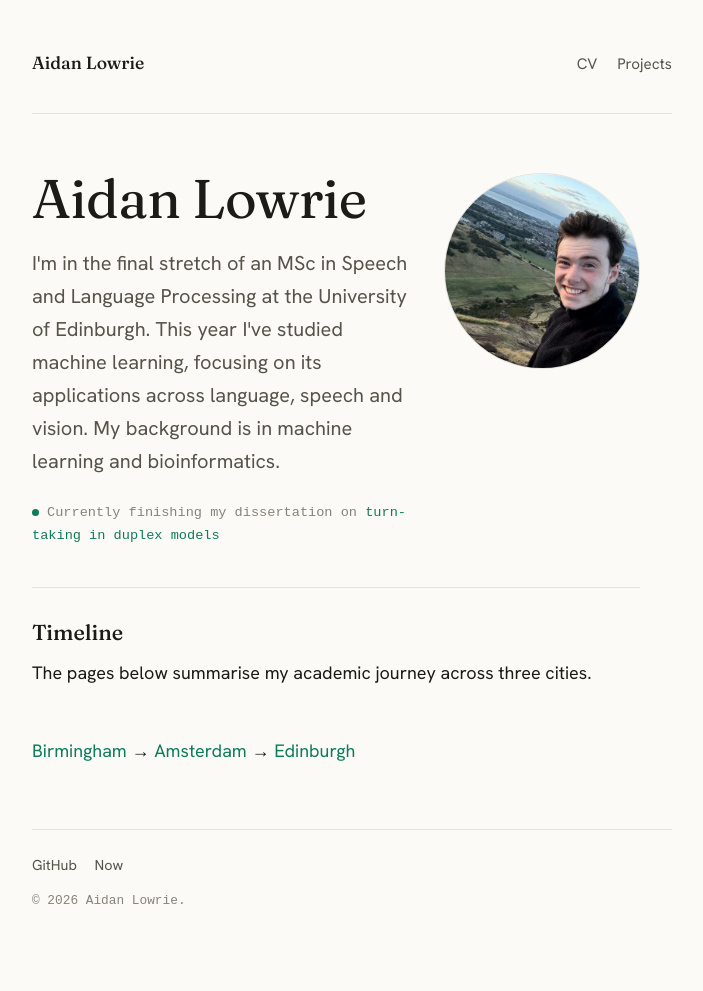
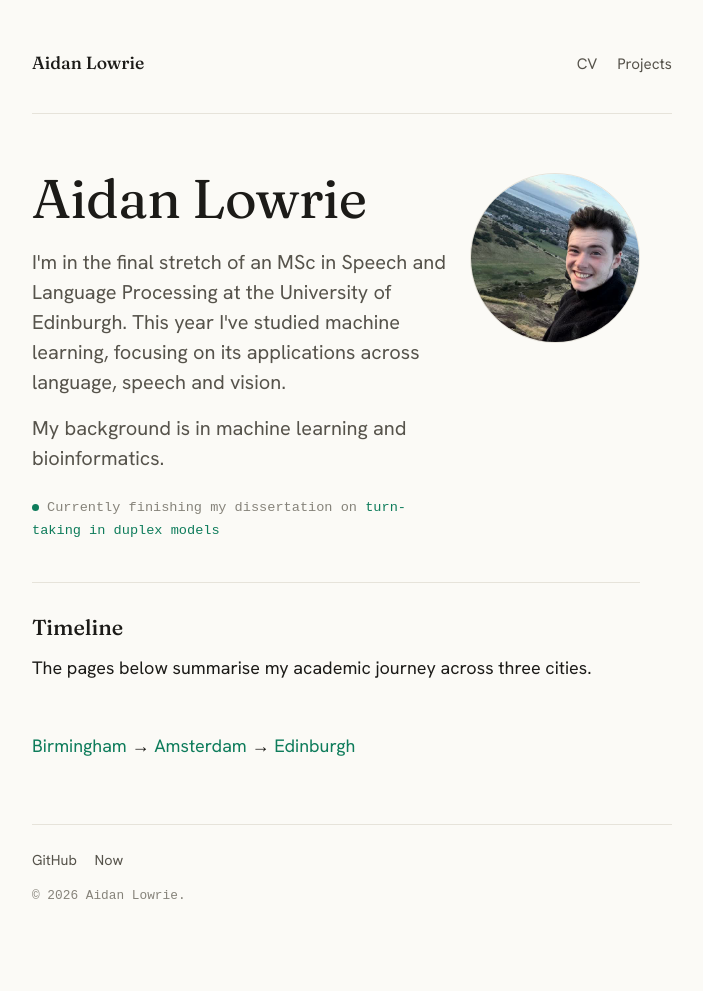
Before and after one commit to aidanlowrie/aidanlowrie.github.io, a Jekyll site: the page built from index.html, in a window 1280 px wide. Shown: the whole page, without its empty margins (288-991 px from the left). Built offline with Jekyll 4.4.1, drawn with Linux system fonts in a browser that asks for light colours; some web fonts are replaced.

Commit message:
Improve homepage readability
- Set portrait to fixed 170px size (no responsive scaling)
- Improve text line height for better readability
- Break up long paragraph while keeping content close
- Increase max-width slightly for better text flow

```diff
--- a/assets/css/style.scss
+++ b/assets/css/style.scss
@@ -139,15 +139,14 @@ strong { font-weight:500; }
 .hero-intro { min-width:0; }
 .hero-name { font-family:var(--serif); font-weight:400; line-height:1.05;
   font-size:clamp(2.6rem,6vw,3.4rem); margin:0 0 1.25rem; letter-spacing:-0.01em; }
-.hero-tagline { font-size:1.25rem; color:var(--muted); max-width:34ch; margin:0 0 1.5rem; }
+.hero-tagline { font-size:1.25rem; line-height:1.5; color:var(--muted); max-width:38ch; margin:0 0 1.5rem; }
 .status { font-family:var(--mono); font-size:0.85rem; color:var(--faint); display:block; }
 .dot { display:inline-block; width:7px; height:7px; border-radius:50%; background:var(--accent); margin-right:0.5rem; vertical-align:baseline; }
 
 .hero-portrait {
-  --avatar-size: clamp(144px, 18vw, 196px);
   margin:0.2rem 0 0;
-  width: var(--avatar-size);
-  height: var(--avatar-size);
+  width: 170px;
+  height: 170px;
   border-radius:50%;
   overflow:hidden;
   border:1px solid var(--hairline);
--- a/index.html
+++ b/index.html
@@ -5,7 +5,8 @@ title: ""
 <div class="hero">
   <div class="hero-intro">
     <h1 class="hero-name">Aidan Lowrie</h1>
-    <p class="hero-tagline">I'm in the final stretch of an MSc in Speech and Language Processing at the University of Edinburgh. This year I've studied machine learning, focusing on its applications across language, speech and vision. My background is in machine learning and bioinformatics.</p>
+    <p class="hero-tagline">I'm in the final stretch of an MSc in Speech and Language Processing at the University of Edinburgh. This year I've studied machine learning, focusing on its applications across language, speech and vision.</p>
+    <p class="hero-tagline" style="margin-top: -0.5rem;">My background is in machine learning and bioinformatics.</p>
     <span class="status"><span class="dot"></span>Currently finishing my dissertation on <a href="{{ '/projects/turn-taking/' | relative_url }}">turn-taking in duplex models</a></span>
   </div>
   <div class="hero-portrait">
```
